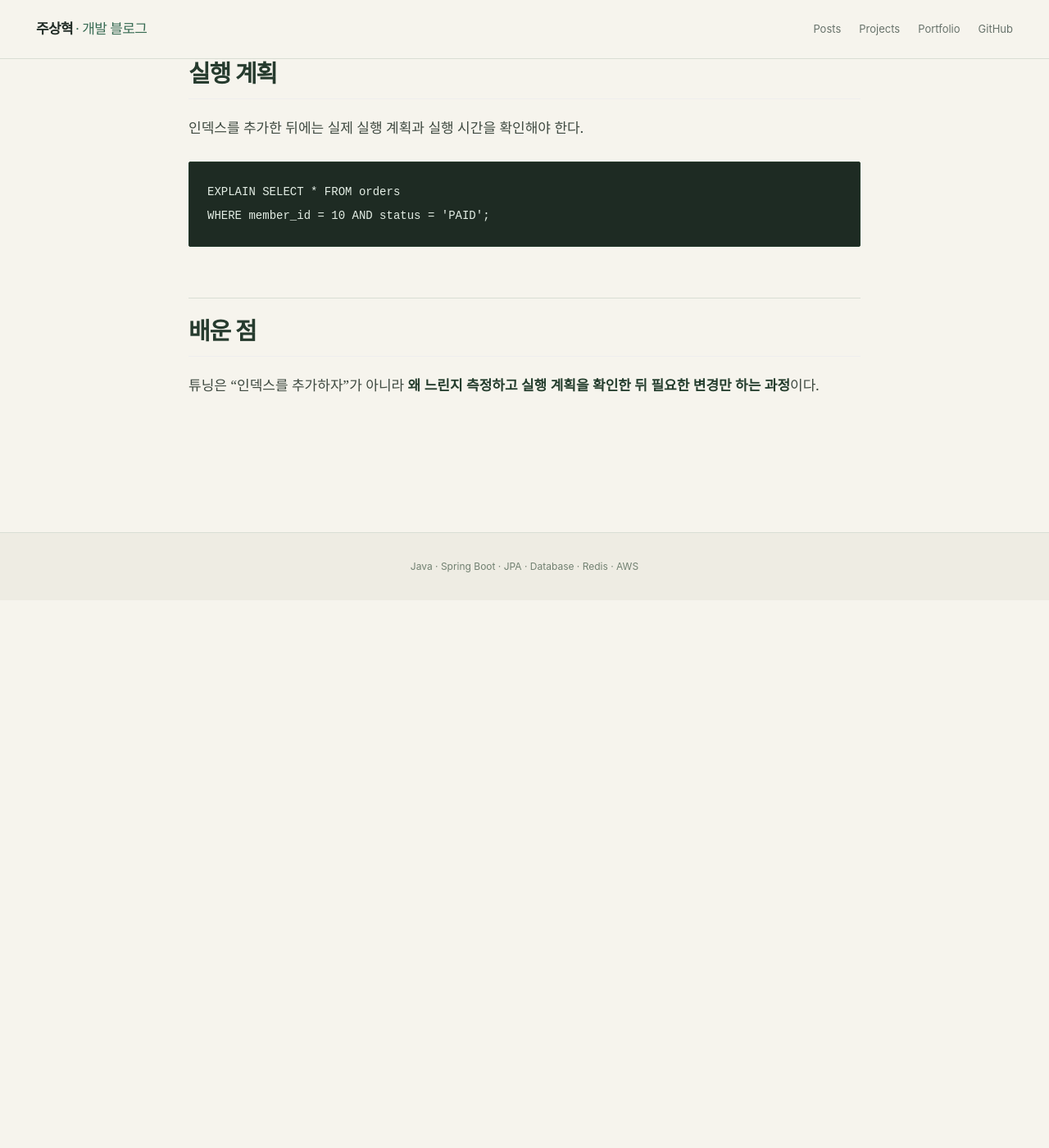
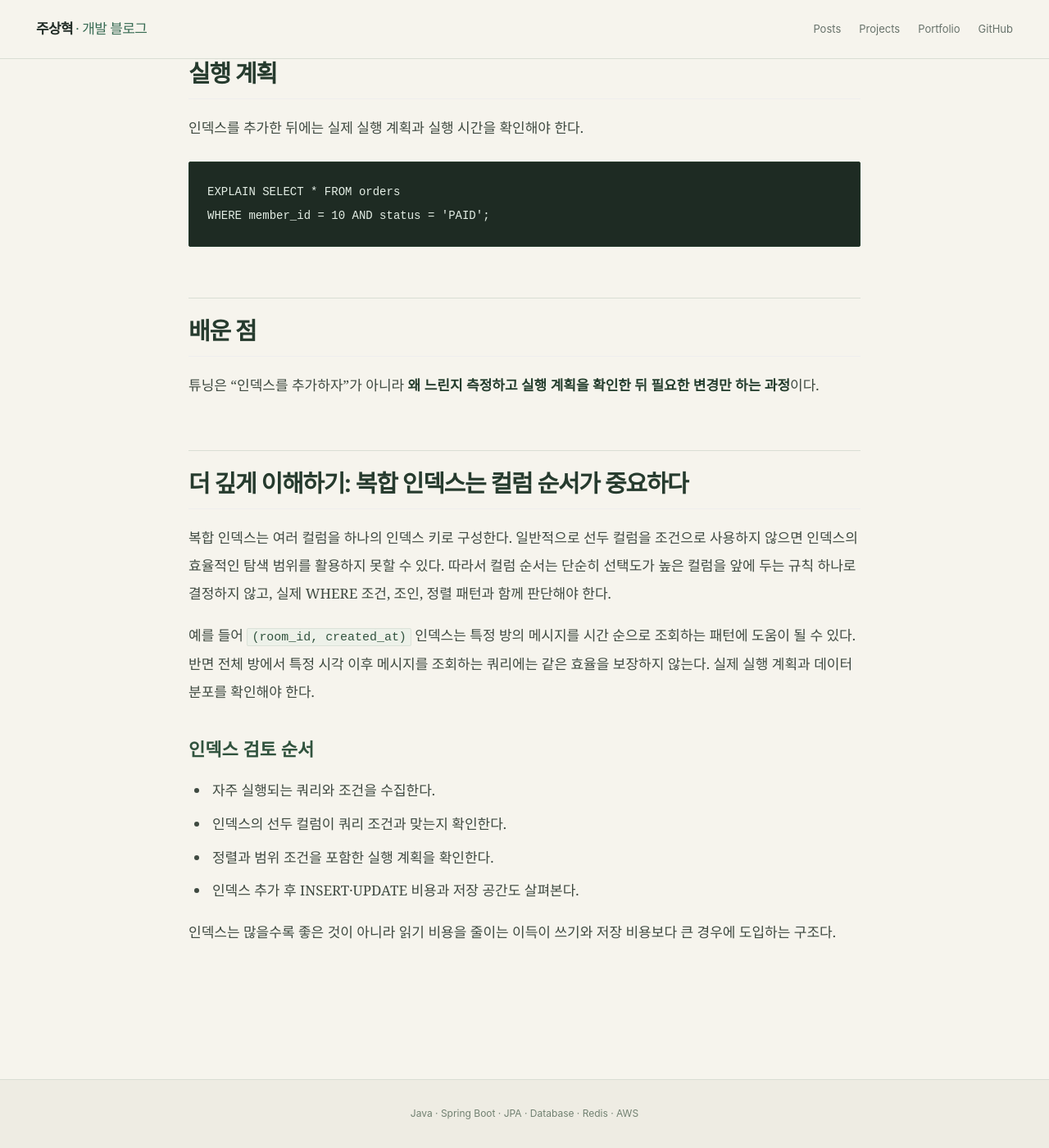
Before and after one commit to zuzusnasna/zuzusnasna.github.io, a Jekyll site: the page built from _posts/2026-10-30-sql-index-composite.md, in a window 1280 px wide and 1400 px high, scrolled down 1345 px. Shown: the whole window at 82% size. Built offline with Jekyll 4.4.1, drawn with Linux system fonts in a browser that asks for light colours; before the commit the page ends 2077 px from its top, so only the background shows below that.

Commit message:
docs: expand design notes with operational constraints

```diff
--- a/_posts/2026-10-30-sql-index-composite.md
+++ b/_posts/2026-10-30-sql-index-composite.md
@@ -41,3 +41,17 @@ WHERE member_id = 10 AND status = 'PAID';
 ## 배운 점
 
 튜닝은 "인덱스를 추가하자"가 아니라 **왜 느린지 측정하고 실행 계획을 확인한 뒤 필요한 변경만 하는 과정**이다.
+
+## 더 깊게 이해하기: 복합 인덱스는 컬럼 순서가 중요하다
+
+복합 인덱스는 여러 컬럼을 하나의 인덱스 키로 구성한다. 일반적으로 선두 컬럼을 조건으로 사용하지 않으면 인덱스의 효율적인 탐색 범위를 활용하지 못할 수 있다. 따라서 컬럼 순서는 단순히 선택도가 높은 컬럼을 앞에 두는 규칙 하나로 결정하지 않고, 실제 WHERE 조건, 조인, 정렬 패턴과 함께 판단해야 한다.
+
+예를 들어 `(room_id, created_at)` 인덱스는 특정 방의 메시지를 시간 순으로 조회하는 패턴에 도움이 될 수 있다. 반면 전체 방에서 특정 시각 이후 메시지를 조회하는 쿼리에는 같은 효율을 보장하지 않는다. 실제 실행 계획과 데이터 분포를 확인해야 한다.
+
+### 인덱스 검토 순서
+- 자주 실행되는 쿼리와 조건을 수집한다.
+- 인덱스의 선두 컬럼이 쿼리 조건과 맞는지 확인한다.
+- 정렬과 범위 조건을 포함한 실행 계획을 확인한다.
+- 인덱스 추가 후 INSERT·UPDATE 비용과 저장 공간도 살펴본다.
+
+인덱스는 많을수록 좋은 것이 아니라 읽기 비용을 줄이는 이득이 쓰기와 저장 비용보다 큰 경우에 도입하는 구조다.
```
